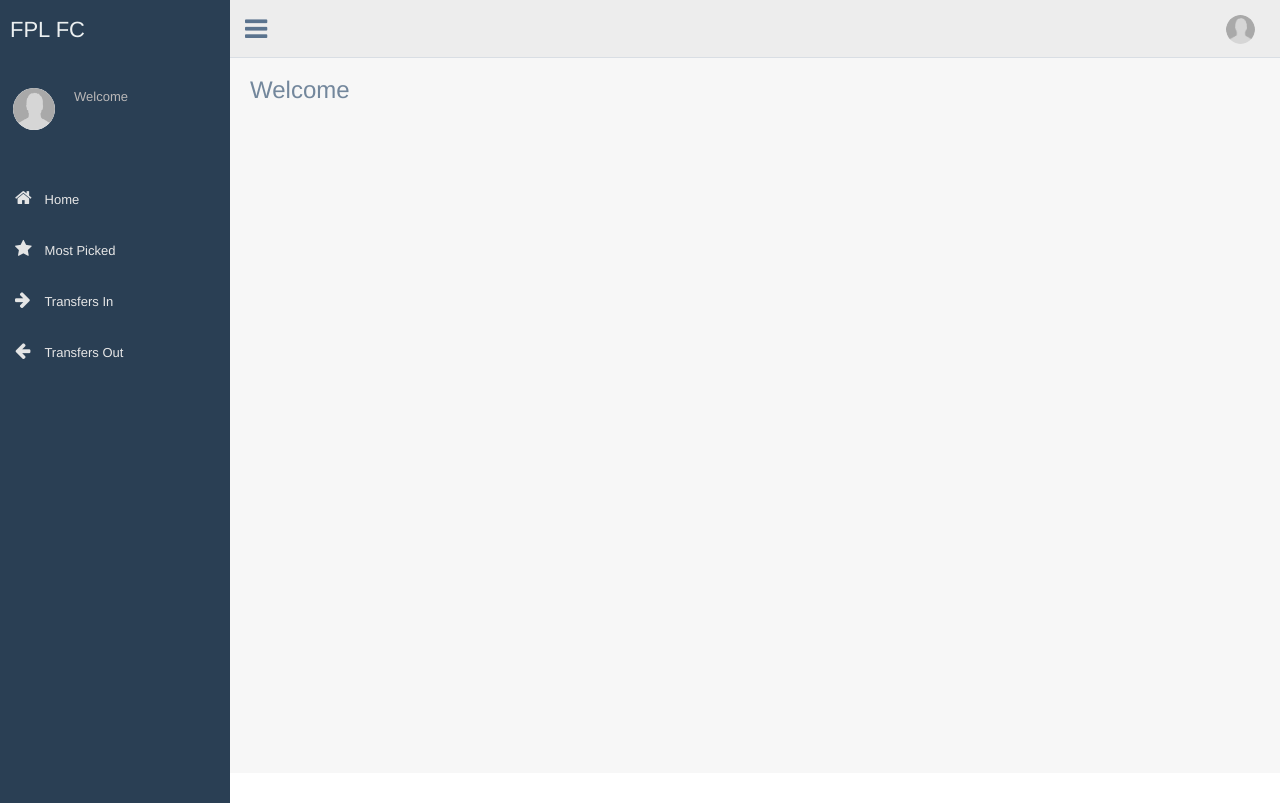
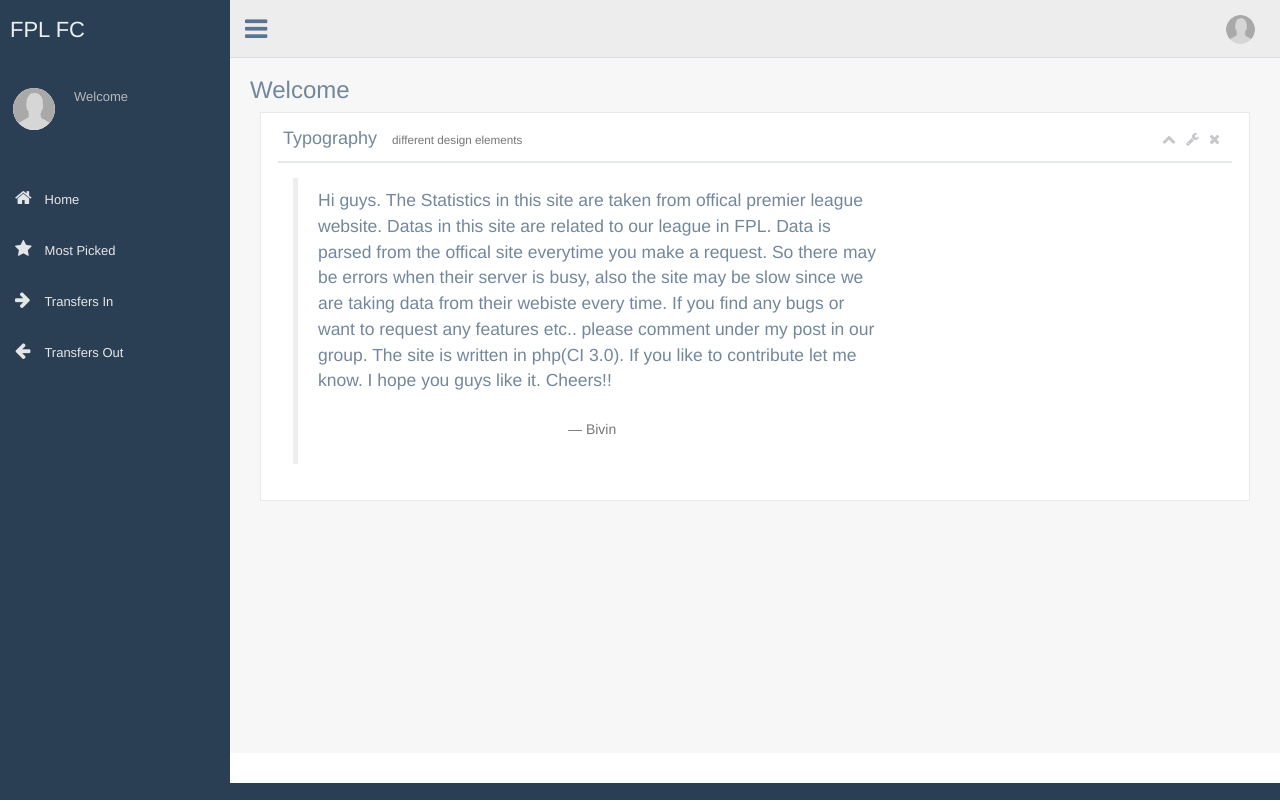
Before and after one commit to bivinvinod/footballCrazy, a CodeIgniter app: page /database/ in a window 1280 px wide. Run offline with CodeIgniter, Linux system fonts and the light colour scheme; some libraries are stand-ins or nearby versions.

Commit message:
dashboard comment

```diff
--- a/application/views/dashboard.php
+++ b/application/views/dashboard.php
@@ -4,4 +4,47 @@
 			<h3>Welcome</h3>
 		</div>
 	</div>
+
+	<div class="col-md-12">
+                <div class="x_panel">
+                  <div class="x_title">
+                    <h2>Typography <small>different design elements</small></h2>
+                    <ul class="nav navbar-right panel_toolbox">
+                      <li><a class="collapse-link"><i class="fa fa-chevron-up"></i></a>
+                      </li>
+                      <li class="dropdown">
+                        <a href="#" class="dropdown-toggle" data-toggle="dropdown" role="button" aria-expanded="false"><i class="fa fa-wrench"></i></a>
+                        <ul class="dropdown-menu" role="menu">
+                          <li><a href="#">Settings 1</a>
+                          </li>
+                          <li><a href="#">Settings 2</a>
+                          </li>
+                        </ul>
+                      </li>
+                      <li><a class="close-link"><i class="fa fa-close"></i></a>
+                      </li>
+                    </ul>
+                    <div class="clearfix"></div>
+                  </div>
+                  <div class="x_content">
+
+                    <div class="col-md-8 col-lg-8 col-sm-7">
+                      <!-- blockquote -->
+                      <blockquote>
+                        <p>Hi guys. The Statistics in this site are taken from offical premier league website. Datas in this site are related to our league in FPL. Data is parsed from the offical site everytime you make a request. So there may be errors when their server is busy, also the site may be slow since we are taking data from their webiste every time. If you find any bugs or want to request any features etc.. please comment under my post in our group. The site is written in php(CI 3.0). If you like to contribute let me know. I hope you guys like it. Cheers!!</p>
+                        <footer>Bivin
+                        </footer>
+                      </blockquote>
+
+
+                    </div>
+
+                    <div class="clearfix"></div>
+
+
+                  </div>
+                </div>
+              </div>
+
+
 </div>
```
